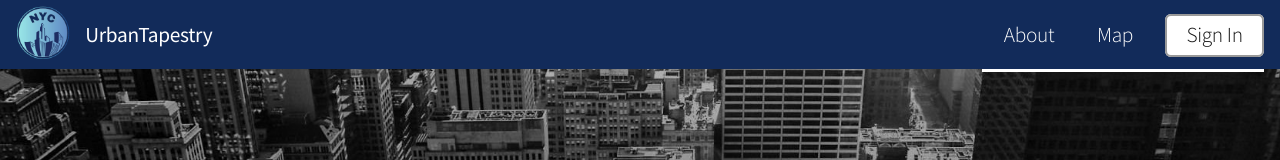
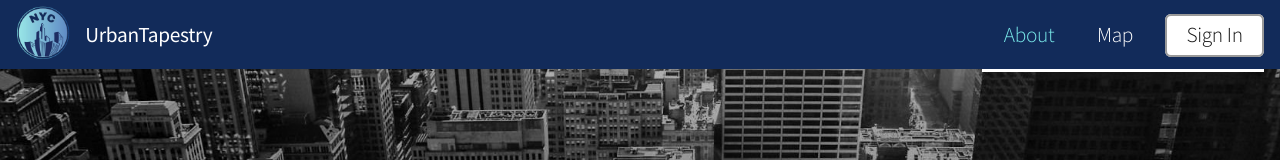
Before and after one commit to Aaleia/UrbanTapestry, a React (Create React App) app in the folder my-app/: page / in a window 1280 px wide. In both pictures the pointer is over the link "About". Shown: the top 160 px of the page. Built offline with nearby package versions, Linux system fonts and the light colour scheme.

Commit message:
minor navbar change

```diff
--- a/my-app/src/components/Navbar.css
+++ b/my-app/src/components/Navbar.css
@@ -107,3 +107,11 @@
     background-color: rgba(153, 153, 190, 0.25);
     color: #fff;
 }
+
+
+#header nav>ul>li:nth-child(1) a:not(.button):hover,
+#header nav>ul>li:nth-child(2) a:not(.button):hover {
+    color: rgb(122, 235, 235);
+    padding: 0.5em 1em;
+    border-radius: 6px;
+}
```
